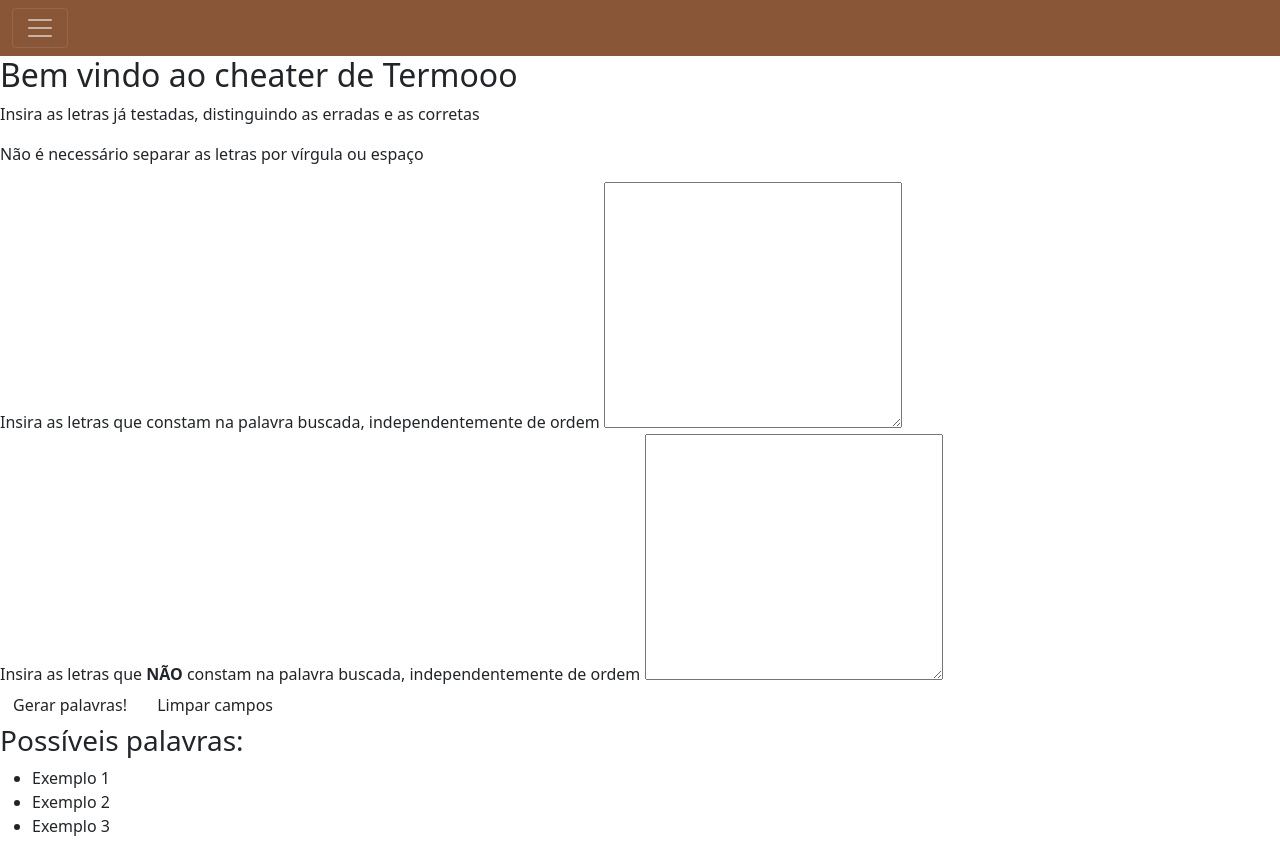
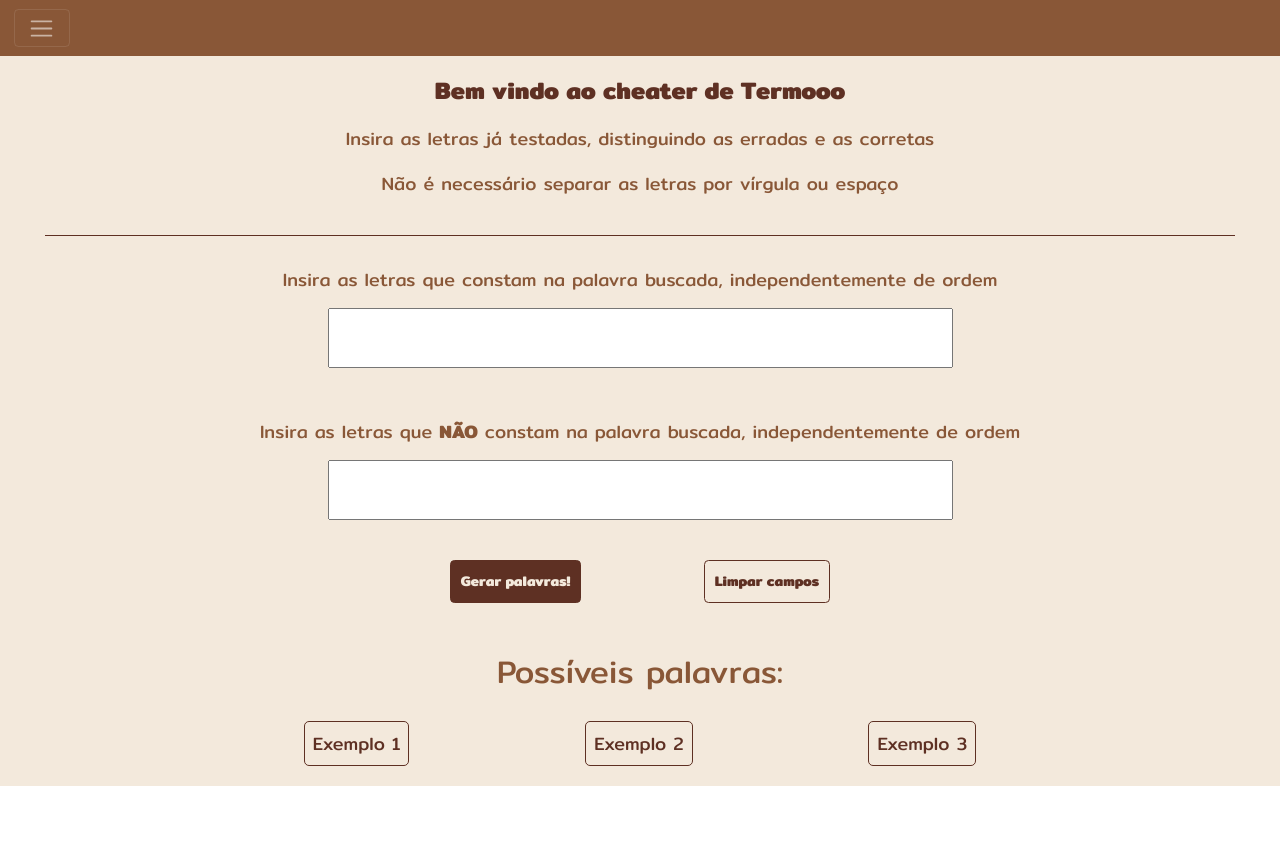
Before and after one commit to raphaelzaneti/Termooo-cheating, a website: page index.html in a window 1280 px wide. After the commit the page ends 800 px from the top, so only its background shows below. Drawn offline with nearby package versions, Linux system fonts and the light colour scheme; a web font is replaced by a local one.

Commit message:
adjusts in design, mobile and desktop

```diff
--- a/index.html
+++ b/index.html
@@ -11,27 +11,33 @@
 <body>
     <header class="header">
         <div class="collapse" id="header-menu">
-            <div class="header__navbar-color p-4">
+            <div class="header__navbar-color p-4 ">
                 <ul class="header__navbar-list">
                     <li>
                         <h1>Termooo - Cheater</h1>
                     </li>
                     <li class="header__navbar-item">
-                        Jogue Termooo
+                        <a href="https://term.ooo/">
+                            Jogue Termooo
+                        </a>
                     </li>
                     <li class="header__navbar-item">
-                        Jogue Wordle
+                        <a href="https://www.nytimes.com/games/wordle/index.html">
+                            Jogue Wordle
+                        </a>
                     </li>
                 </ul>
             </div>
           </div>
-          <nav class="navbar navbar-dark header__navbar-color">
+          <nav class="navbar navbar-dark header__navbar-color ">
             <div class="container-fluid">
               <button class="navbar-toggler" type="button" data-bs-toggle="collapse" data-bs-target="#header-menu" aria-controls="header-menu" aria-expanded="false" aria-label="Toggle navigation">
                 <span class="navbar-toggler-icon"></span>
               </button>
             </div>
           </nav>
+
+
     </header>
 
     <main>
@@ -44,14 +50,14 @@
         <section class="letters-area">
             <div class="letters-area__input-correct">
                 <label for="correct-letters">Insira as letras que constam na palavra buscada, independentemente de ordem</label>
-                <textarea name="correct-letters" id="correct-letters" cols="30" rows="10"></textarea>
+                <textarea name="correct-letters" id="correct-letters"></textarea>
             </div>
             <div class="letters-area__input-wrong">
                 <label for="wrong-letters">Insira as letras que <strong>NÃO</strong> constam na palavra buscada, independentemente de ordem</label>
-                <textarea name="wrong-letters" id="wrong-letters" cols="30" rows="10"></textarea>
+                <textarea name="wrong-letters" id="wrong-letters"></textarea>
             </div>
             <div class="letters-area__buttons-area">
-                <button class="letters-area__button btn">Gerar palavras!</button>
+                <button class="letters-area__button btn-generate btn">Gerar palavras!</button>
                 <button class="letters-area__button btn">Limpar campos</button>
             </div>
         </section>
@@ -59,10 +65,10 @@
         <section class="result-area">
             <div>
                 <h3>Possíveis palavras:</h3>
-                <ul class="result-area__list">
-                    <li class="result-area__item">Exemplo 1</li>
-                    <li class="result-area__item">Exemplo 2</li>
-                    <li class="result-area__item">Exemplo 3</li>
+                <div class="result-area__list">
+                    <div class="result-area__item">Exemplo 1</div>
+                    <div class="result-area__item">Exemplo 2</div>
+                    <div class="result-area__item">Exemplo 3</div>
                 </ul>
             </div>
         </section>
--- a/src/sass/_var.scss
+++ b/src/sass/_var.scss
@@ -1,3 +1,6 @@
+@import url('https://fonts.googleapis.com/css2?family=Mitr:wght@300;400;700&family=Prosto+One&display=swap');
+
+$main-font: 'Mitr', sans-serif;
 $clear-bg: #f3e9dc;
 $light-brown: #c08552;
 $dark-brown: #5e3023;
--- a/src/sass/header.scss
+++ b/src/sass/header.scss
@@ -19,4 +19,9 @@
 
 .header__navbar-item{
     padding-top: 1rem;
+
+    a{
+        text-decoration: none;
+        color: var.$clear-bg;
+    }
 }
--- /dev/null
+++ b/src/sass/instructions.scss
@@ -0,0 +1,28 @@
+@use './var';
+
+.instructions{
+
+    padding-top: 20px;
+    padding-bottom: 20px;
+    margin-left: 15px;
+    margin-right: 15px;
+    border-bottom: 1px solid var.$dark-brown;
+
+    text-align: center;
+    color: var.$medium-brown;
+    font-weight: 400;
+
+    h2{
+        margin-bottom: 20px;
+        font-size: 24px;
+        color: var.$dark-brown;
+        font-weight: 600;
+    }
+}
+
+@media(min-width: 992px){
+    .instructions{
+        margin-left: 45px;
+        margin-right: 45px;
+    }
+}
--- /dev/null
+++ b/src/sass/letters-area.scss
@@ -0,0 +1,106 @@
+@use './var';
+
+.letters-area{
+    margin-top: 10px;
+    margin-left: 15px;
+    margin-right: 15px;
+
+
+    text-align: center;
+    color: var.$medium-brown;
+
+    label{
+        margin-bottom: 10px;
+    }
+
+    textarea{
+        resize: none;
+        height: 60px;
+        padding-left: 8px;
+        padding-top: 4px;
+        color: var.$dark-brown;
+    }
+
+    &__input-wrong{
+        margin-top: 20px;
+    }
+
+    &__buttons-area{
+        margin-top: 14px;
+        margin-bottom: 20px;
+        display: flex;
+        justify-content: space-evenly;
+    }
+
+    &__button{
+        border: 1px solid var.$dark-brown;
+        color: var.$dark-brown;
+        padding: 10px;
+        font-size: 14px;
+        font-weight: bold;
+
+        &:hover, &:active{
+            border: 1px solid var.$dark-brown;
+            box-shadow: none;
+            background-color: var.$dark-brown;
+            color: var.$clear-bg;
+            transform: translateY(-2px);
+        }
+    }
+}
+
+.btn-generate{
+    background-color: var.$dark-brown;
+    color: var.$clear-bg;
+
+    &:hover, &:active{
+        color: var.$clear-bg;
+    }
+}
+
+@media(min-width: 649px){
+    .letters-area{
+        &__input-correct, &__input-wrong{
+            display: flex;
+            flex-direction: column;
+
+            textarea{
+                align-self: center;
+                max-width: 60%;
+            }
+        }
+
+        &__input-wrong{
+            margin-bottom: 40px;
+        }
+
+        &__buttons-area{
+            margin-bottom: 50px;
+        }
+    }
+}
+
+@media(min-width: 992px){
+    .letters-area{
+        margin-top: 30px;
+
+        label{
+            margin-bottom: 15px;
+        }
+
+        textarea{
+            width: 50%;
+
+        }
+
+        &__input-wrong{
+            margin-top: 50px;
+        }
+
+        &__buttons-area{
+            width: 50%;
+            margin-left: auto;
+            margin-right: auto;
+        }
+    }
+}
--- /dev/null
+++ b/src/sass/result-area.scss
@@ -0,0 +1,40 @@
+@use './var';
+
+.result-area{
+    margin-top: 20px;
+    text-align: center;
+    padding-bottom: 20px;
+
+    color: var.$medium-brown;
+
+    h3{
+        margin-bottom: 18px;
+    }
+
+    &__list{
+        display: flex;
+        justify-content: space-evenly;
+    }
+
+    &__item{
+        color: var.$dark-brown;
+        border: solid 1px var.$dark-brown;
+        padding: 8px;
+        border-radius: 5px;
+    }
+
+}
+
+@media(min-width: 649px){
+    .result-area h3{
+        margin-bottom: 30px;
+    }
+}
+
+@media(min-width: 992px){
+    .result-area__list{
+        margin-left: auto;
+        margin-right: auto;
+        width: 80%;
+    }
+}
--- a/src/sass/style.scss
+++ b/src/sass/style.scss
@@ -1,2 +1,27 @@
+@use './var.scss';
+
 
 @use './header.scss';
+@use './instructions.scss';
+@use './letters-area.scss';
+@use './result-area.scss';
+
+//reset
+
+*{
+    margin: 0;
+    padding: 0;
+    font-size: 12px;
+    font-family: var.$main-font;
+}
+
+main{
+    background-color: var.$clear-bg;
+    height: 100%;
+}
+
+@media(min-width: 992px){
+    *{
+        font-size: 18px;
+    }
+}
```
Also changed, not shown: src/css/style.css, 1 other file.
